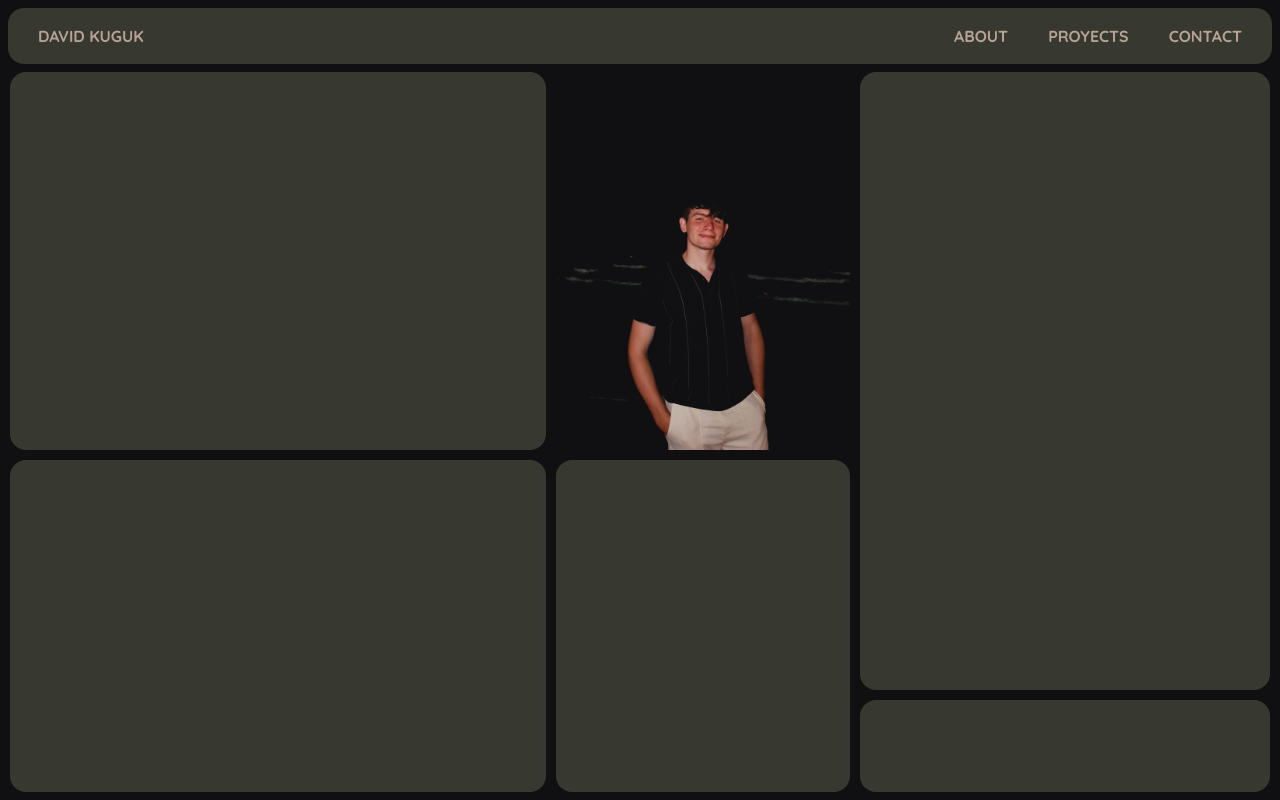
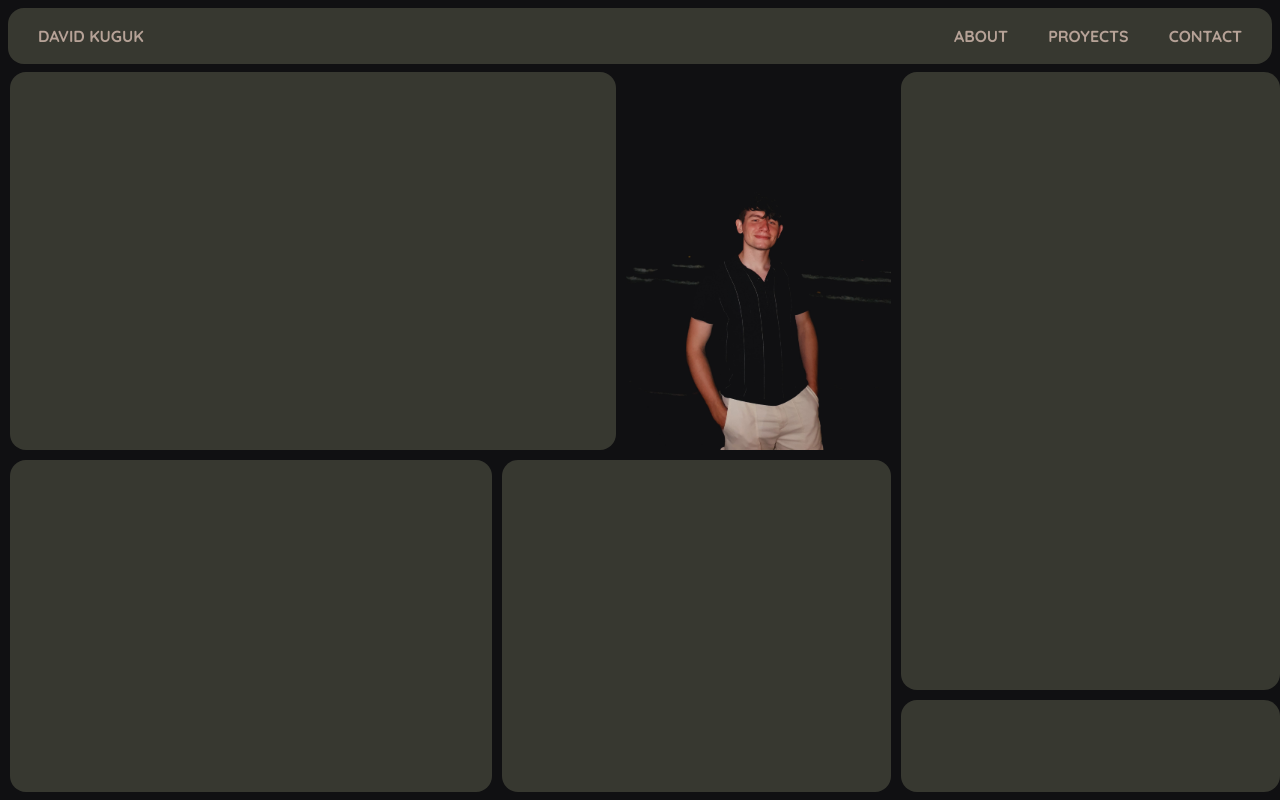
Before and after one commit to Davidkuguk/portfolio, a plain HTML site: page index.html in a window 1280 px wide. Drawn offline with Linux system fonts and the light colour scheme; a web font is replaced by a local one.

Commit message:
configuracion para adaptar nuevos grids

```diff
--- a/css/styles.css
+++ b/css/styles.css
@@ -89,7 +89,7 @@ a:hover {
 .contenedor1__grid {
   display: grid;
   gap: 1rem;
-  grid-template-columns: 1.3fr 0.7fr 1fr;
+  grid-template-columns: 1.3fr 0.3fr 0.7fr 1fr;
   grid-template-rows: 0.5fr 0.3fr 0.5fr 0.2fr;
   background-color: var(--night);
 
@@ -108,36 +108,30 @@ a:hover {
 
 .child1:nth-child(1) {
   margin-left: 1rem;
-  grid-column: 1/2;
+  grid-column: 1/3;
   grid-row: -5/-3;
 }
 
-.child1:nth-child(2) {
-  grid-column: 2/3;
+.child1:nth-child(3) {
+  grid-column: 3/4;
   grid-row: -5/-3;
   background-image: url(../img/client.jpg);
   background-position: center center;
   background-size: cover;
 }
 
-.child1:nth-child(3) {
-  margin-right: 1rem;
-  grid-column: 3/4;
-  grid-row: -5/-2;
-}
-
 .child1:nth-child(4) {
-  grid-column: 1/2fr;
+  grid-column: 1/2;
   grid-row: -3/-1;
   margin-left: 1rem;
 }
 
 .child1:nth-child(5) {
-  grid-column: 2/3;
+  grid-column: 2/4;
   grid-row: -3/-1;
 }
 
 .child1:nth-child(6) {
-  grid-column: 3/4;
-  margin-right: 1rem;
+  grid-column: 4/5;
+  grid-row: -5/-2;
 }
```
